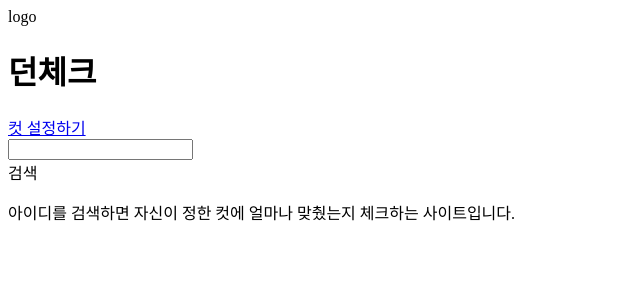
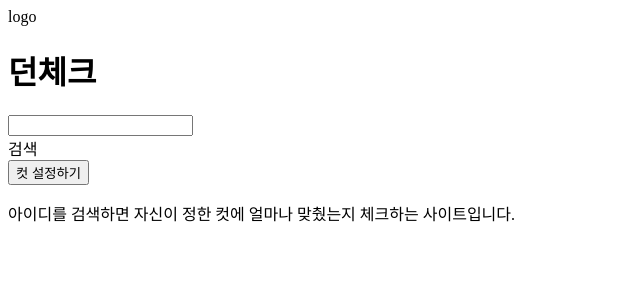
Before and after one commit to goldmembrane/DunCheck_Client, a React (Create React App) app: page / in a window 1280 px wide. Shown: the top 300 px of the page, without its empty margins (0-640 px from the left). Built offline with nearby package versions, Linux system fonts and the light colour scheme.

Commit message:
modify route setting for go setting.tsx file

```diff
--- a/src/App.tsx
+++ b/src/App.tsx
@@ -1,5 +1,5 @@
 import * as React from 'react';
-import { BrowserRouter as Router, Route, Link } from 'react-router-dom';
+import { BrowserRouter as Router, Route } from 'react-router-dom';
 import Home from './page/Home';
 import Setting from './page/Setting';
 
@@ -12,9 +12,9 @@ const App = () => {
                     <h1>던체크</h1>
                 </div>
             </div>
-            <div className = "settingButtonBox">
+            {/* <div className = "settingButtonBox">
                 <div className = "settingButton"><Link to = '/setting'>컷 설정하기</Link></div>
-            </div>
+            </div> */}
             <Route exact = {true} path = '/' component = {Home} />
             <Route path = '/setting' component = {Setting} />
         </Router>
--- a/src/page/Home.tsx
+++ b/src/page/Home.tsx
@@ -1,12 +1,21 @@
 import React from 'react';
+import { RouteComponentProps } from 'react-router';
 
-const Home = () => {
+const Home = (props: RouteComponentProps) => {
+
+  const goSettingPage = () => {
+    props.history.push('/setting');
+  }
+
   return(
     <>
       <div className = "contentBox">
         <div className = "searchBarBox">
           <input type = "text" className = "searchBar" />
           <div className = "searchButton">검색</div>
+        </div>
+        <div className = "settingButtonBox">
+          <button className = "settingButton" onClick = {goSettingPage}>컷 설정하기</button>
         </div>
         <div className = "describeBox">
           <p className = "describe">
```
